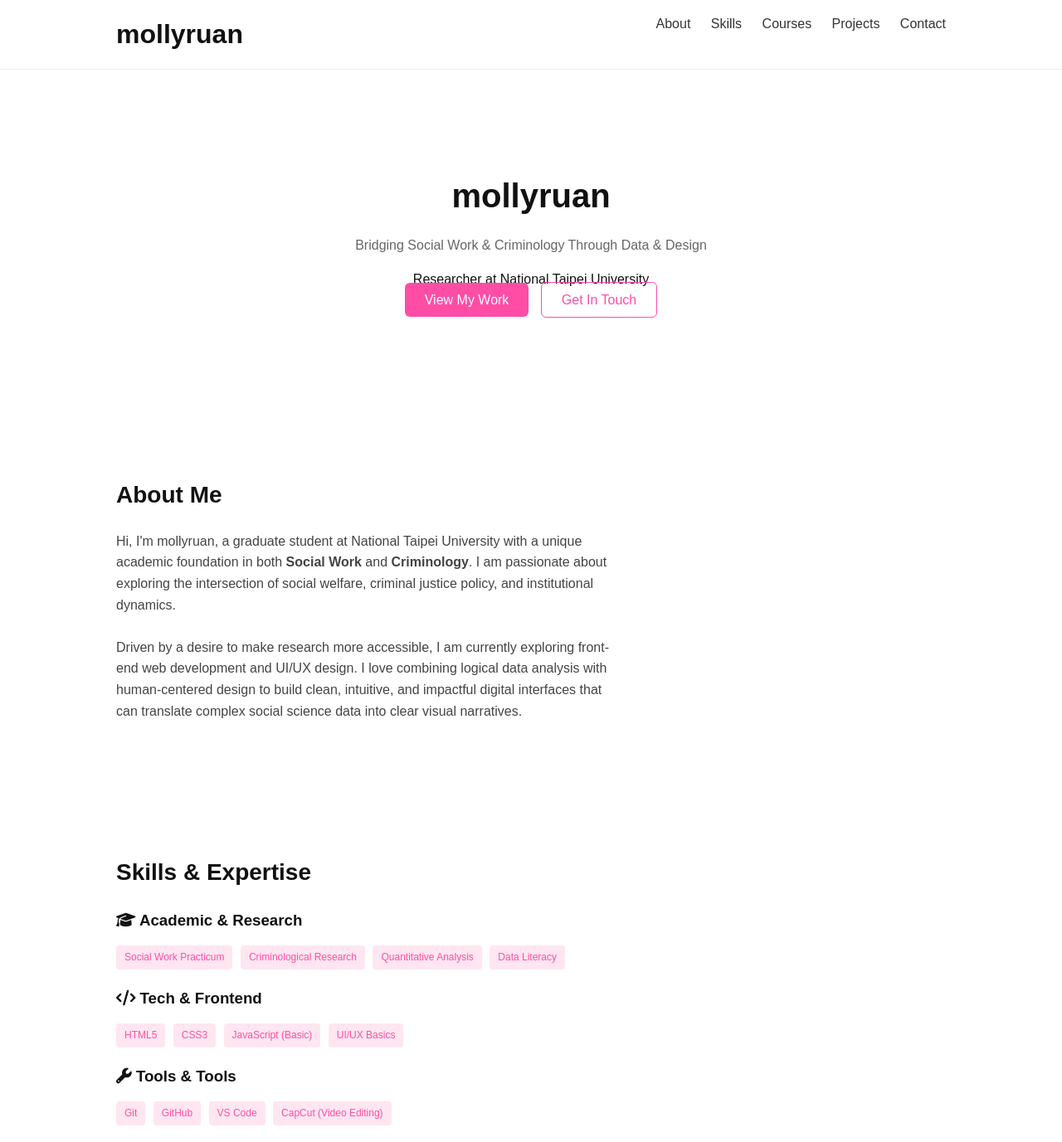
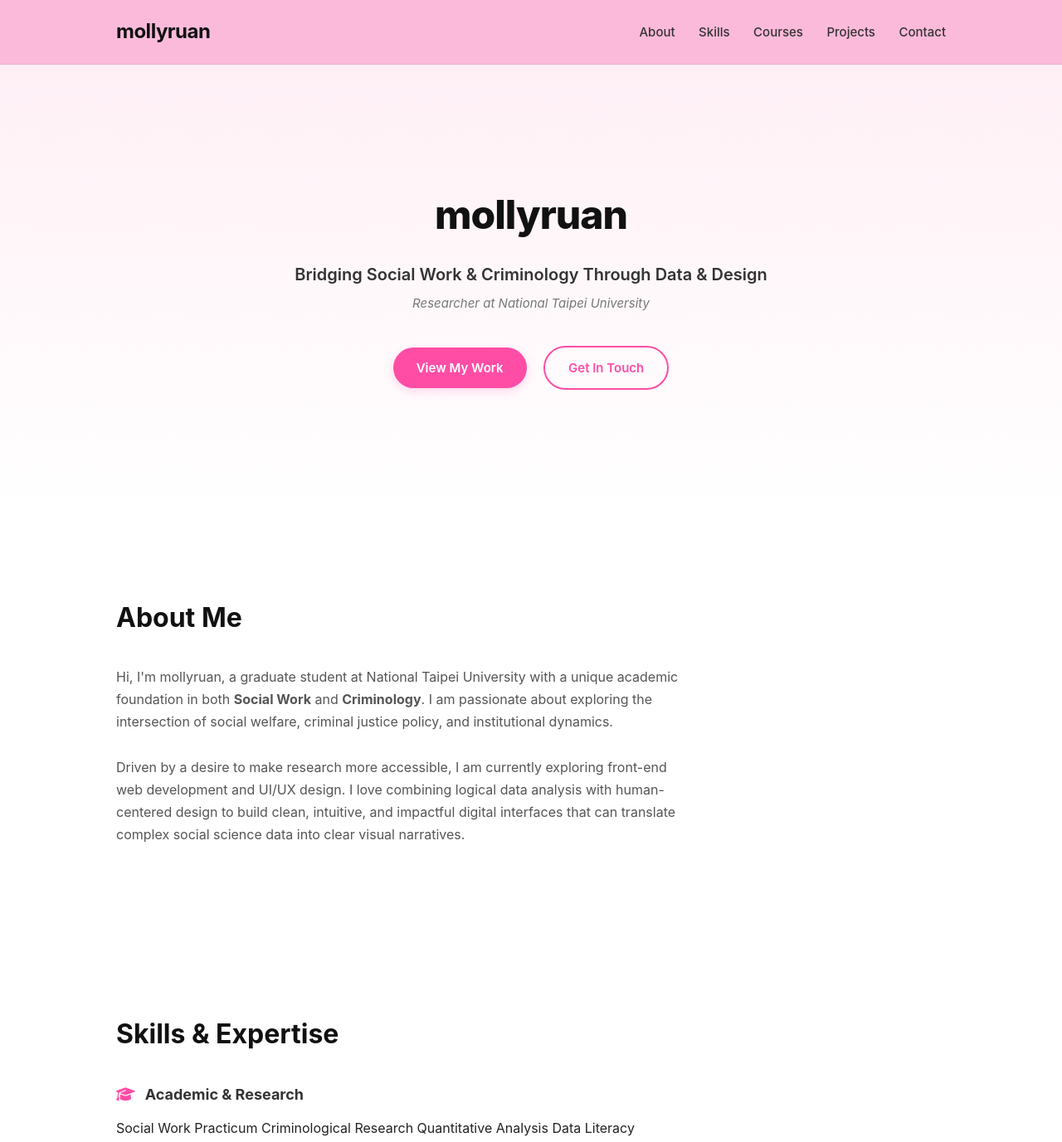
Before and after one commit to jasmineruan0810/weimeng, a plain HTML site: page index.html in a window 1280 px wide. Shown: the top 1377 px of the page at 83% size. Drawn offline with Linux system fonts and the light colour scheme.

Commit message:
Update styles.css

```diff
--- a/styles.css
+++ b/styles.css
@@ -1,3 +1,4 @@
+/* 基礎重設與全域設定 */
 * {
   margin: 0;
   padding: 0;
@@ -5,10 +6,11 @@
 }
 
 body {
-  font-family: Arial, sans-serif;
+  /* 使用現代英文網頁常用的無襯線字體，讓英文排版更洗鍊 */
+  font-family: 'Inter', 'Segoe UI', Arial, sans-serif;
   background: #fff;
-  color: #111;
-  line-height: 1.6;
+  color: #222;
+  line-height: 1.7;
 }
 
 .container {
@@ -18,132 +20,171 @@ body {
 }
 
 .section {
-  padding: 80px 0;
+  padding: 100px 0; /* 稍微拉大上下留白，增加學術網站的呼吸感與高級感 */
 }
 
 .section-title {
-  font-size: 28px;
-  margin-bottom: 20px;
+  font-size: 32px;
+  margin-bottom: 30px;
+  font-weight: 700;
+  color: #111;
 }
 
 .section-text {
-  max-width: 600px;
-  color: #444;
+  max-width: 700px;
+  color: #555;
+  font-size: 16px;
 }
 
-/* Navbar */
+/* Navbar 導覽列 */
 .navbar {
   position: sticky;
   top: 0;
-  background: #fff;
-  border-bottom: 1px solid #eee;
+  background: #fcbadb;
+  border-bottom: 1px solid rgba(0, 0, 0, 0.05);
+  z-index: 100;
 }
 
 .nav-content {
   display: flex;
   justify-content: space-between;
-  padding: 16px 0;
+  align-items: center;
+  padding: 18px 0;
 }
 
-.navbar a {
-  margin-left: 20px;
+.logo {
+  font-size: 24px;
+  font-weight: 700;
+  color: #111;
+  letter-spacing: -0.5px;
+}
+
+.navbar nav a {
+  margin-left: 24px;
   text-decoration: none;
   color: #333;
+  font-weight: 500;
+  font-size: 15px;
+  transition: color 0.3s ease;
 }
 
-.navbar a:hover {
+.navbar nav a:hover {
   color: #ff4da6;
 }
 
-/* Hero */
+/* Hero 區塊 */
 .hero {
   text-align: center;
-  padding: 120px 0;
+  padding: 140px 0;
+  background: linear-gradient(180deg, #fff0f6 0%, #fff 100%); /* 淡淡的粉色漸層背景 */
 }
 
 .hero-name {
-  font-size: 40px;
+  font-size: 48px;
+  font-weight: 800;
+  letter-spacing: -1px;
+  color: #111;
 }
 
 .hero-tagline {
-  margin: 15px 0;
-  color: #666;
+  font-size: 20px;
+  margin: 15px 0 5px 0;
+  color: #333;
+  font-weight: 600;
 }
 
-/* Buttons */
+.hero-subtagline {
+  font-size: 15px;
+  color: #777;
+  margin-bottom: 30px;
+  font-style: italic;
+}
+
+/* Buttons 按鈕控制 */
+.hero-buttons {
+  margin-top: 20px;
+}
+
 .btn {
-  padding: 12px 24px;
-  margin: 5px;
+  display: inline-block;
+  padding: 12px 28px;
+  margin: 8px;
   text-decoration: none;
-  border-radius: 6px;
+  border-radius: 30px; /* 改為優雅的圓角膠囊型 */
+  font-weight: 600;
+  font-size: 15px;
+  transition: all 0.3s ease;
 }
 
 .primary {
   background: #ff4da6;
   color: white;
+  box-shadow: 0 4px 12px rgba(255, 77, 166, 0.2);
+}
+
+.primary:hover {
+  background: #e0358d;
+  transform: translateY(-2px);
 }
 
 .secondary {
-  border: 1px solid #ff4da6;
+  border: 2px solid #ff4da6;
+  color: #ff4da6;
+  background: transparent;
+}
+
+.secondary:hover {
+  background: #ffe6f0;
+  transform: translateY(-2px);
+}
+
+/* Skills 技能區塊與圖標 */
+.skills-group {
+  margin-bottom: 35px;
+}
+
+.skills-group h3 {
+  font-size: 18px;
+  margin-bottom: 12px;
+  color: #333;
+}
+
+.skills-group h3 i {
+  margin-right: 8px; /* 讓圖標和文字有舒適的間距 */
   color: #ff4da6;
 }
 
-/* Cards */
+/* Cards 卡片元件 (Courses & Projects) */
 .card-list {
   display: grid;
-  gap: 20px;
-  margin-top: 20px;
+  gap: 24px;
+  margin-top: 25px;
 }
 
 .card {
-  border: 1px solid #eee;
-  padding: 20px;
-  border-radius: 8px;
+  border: 1px solid #f0f0f0;
+  padding: 28px;
+  border-radius: 12px; /* 稍微加大圓角更溫潤 */
+  background: #fff;
+  transition: all 0.3s ease;
+  display: flex;
+  flex-direction: column;
+  justify-content: space-between;
 }
 
-/* Tags */
-.tag-group {
-  margin-top: 10px;
+.card:hover {
+  transform: translateY(-5px);
+  box-shadow: 0 10px 20px rgba(0, 0, 0, 0.05);
+  border-color: #fcbadb;
 }
 
-.tag {
-  display: inline-block;
-  background: #ffe6f0;
-  color: #ff4da6;
-  padding: 5px 10px;
-  margin: 5px 5px 0 0;
-  font-size: 12px;
-  border-radius: 4px;
+.card h3 {
+  font-size: 18px;
+  margin-bottom: 12px;
+  color: #111;
 }
 
-/* Skills */
-.skills-group {
-  margin-bottom: 20px;
-}
-
-/* Contact */
-.contact-list {
-  list-style: none;
-}
-
-.contact-list li {
-  margin-bottom: 10px;
-}
-
-.contact-list a {
-  color: #ff4da6;
-}
-
-/* Footer */
-.footer {
-  text-align: center;
-  padding: 20px;
-  border-top: 1px solid #eee;
-}
-
-/* Responsive */
-@media (min-width: 768px) {
-  .card-list {
-    grid-template-columns: repeat(3, 1fr);
-  }
-}
+.card p {
+  font-size: 14px;
+  color: #666;
+  margin-bottom: 15px;
```
